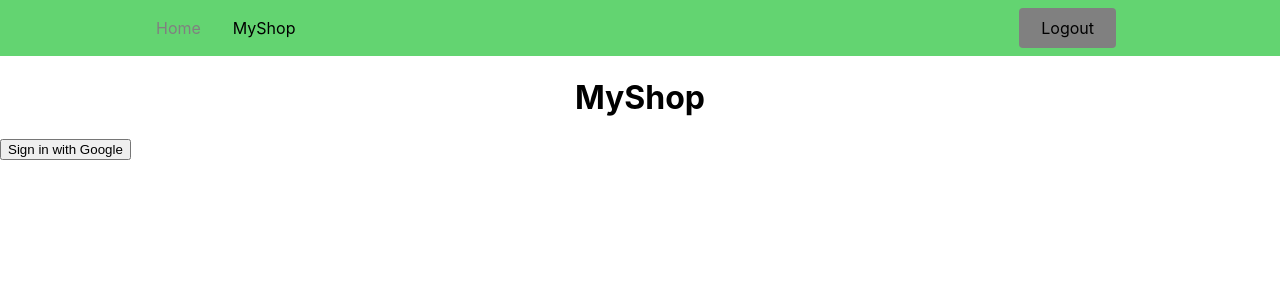
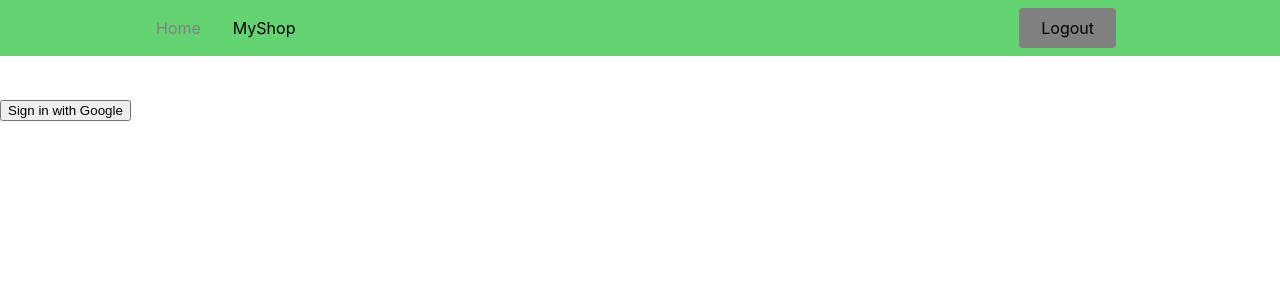
Before and after one commit to donnyr5/Shop-Green, a React (Create React App) app: page /shop in a window 1280 px wide. Shown: the top 300 px of the page. Built offline with nearby package versions, Linux system fonts and the light colour scheme; no server answers.

Commit message:
working version

```diff
--- a/src/App.js
+++ b/src/App.js
@@ -38,10 +38,11 @@ function App() {
     //this is if the user is logged in.
     return (
       <div>
-        <SearchBar />
+<SearchBar />
       <section>
          {user ? <Dashboard /> : <SignIn />}
     </section>
+
         </div>
     )
 
--- a/src/pages/Home.js
+++ b/src/pages/Home.js
@@ -49,7 +49,7 @@ const Home = () => {
                     alignItems: 'Left',
                 }}
             >
-                <AddItem />
+
             </div>
         </>
     );
--- a/src/pages/Shop.js
+++ b/src/pages/Shop.js
@@ -9,7 +9,7 @@ return (
        alignItems: 'Left',
    }}
    >
-   <h1>MyShop</h1>
+   <h1></h1>
    </div>
 );
 };
```
Also changed, not shown: src/pages/Login.js (deleted), src/pages/Signup.js (deleted).
